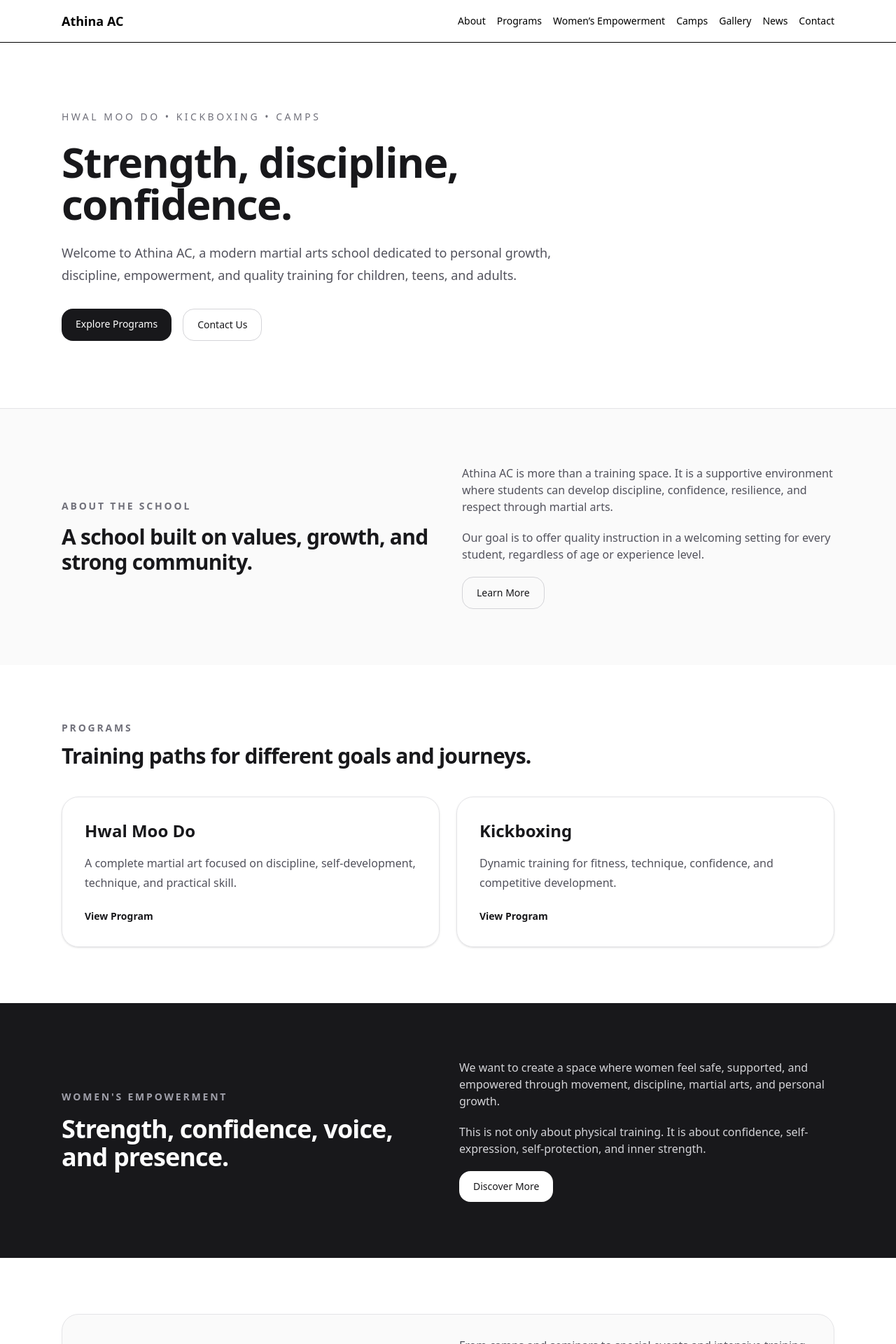
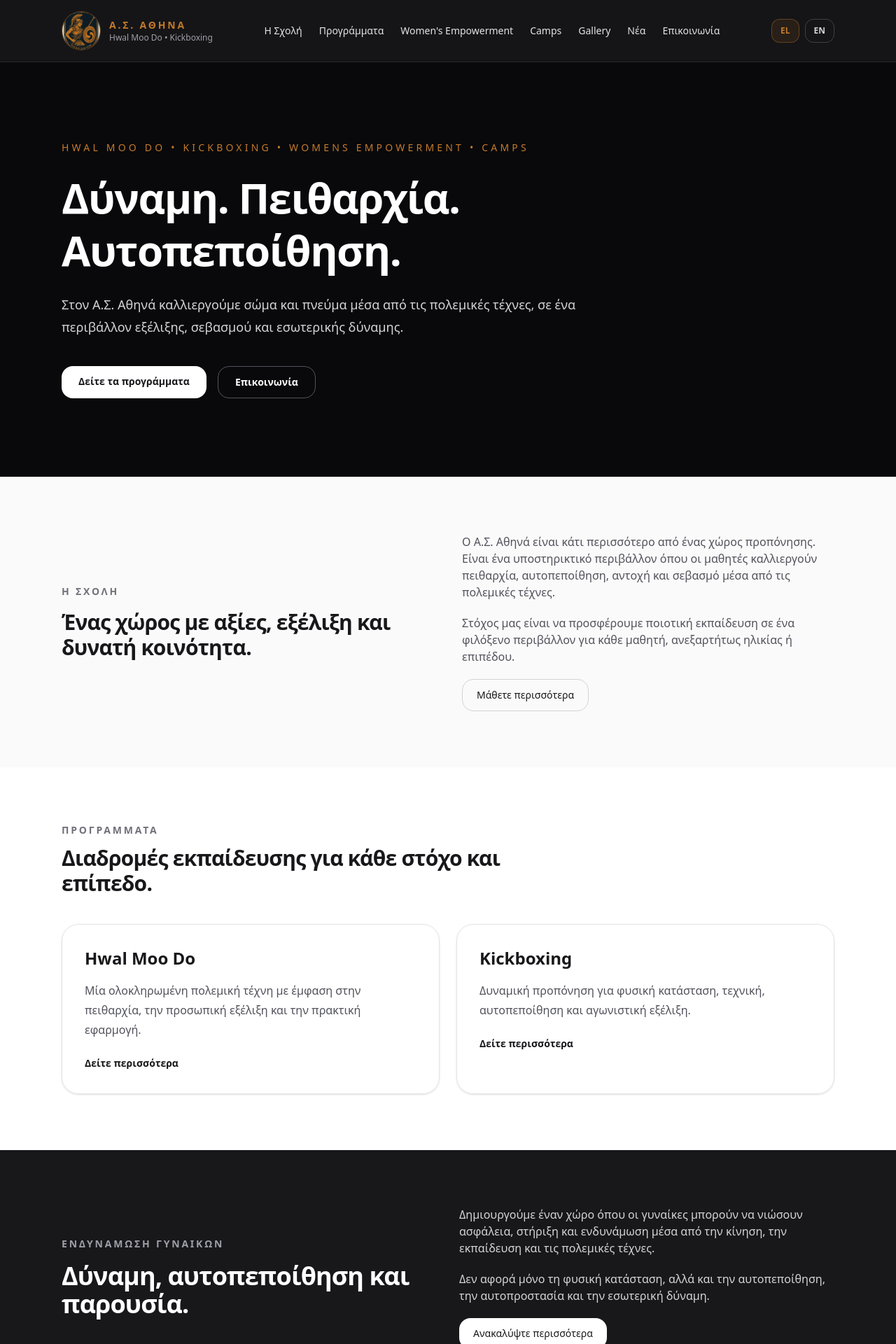
Before and after one commit to gantzoulis/athina-ac-site, a Next.js app: page / in a window 1280 px wide. Shown: the top 1920 px of the page at 70% size. Built offline with nearby package versions, Linux system fonts and the light colour scheme.

Commit message:
Structure

```diff
--- a/app/globals.css
+++ b/app/globals.css
@@ -1,4 +1,10 @@
 @import "tailwindcss";
+
+@theme {
+  --color-brand-primary: #c47a2c;
+  --color-brand-dark: #0f1720;
+  --color-brand-cream: #e8dcc4;
+}
 
 html {
   scroll-behavior: smooth;
--- a/app/layout.tsx
+++ b/app/layout.tsx
@@ -1,12 +1,14 @@
 import type { Metadata } from "next";
 import Link from "next/link";
 import "./globals.css";
+import { siteContent } from "@/content/site";
+import Image from "next/image";
 
 export const metadata: Metadata = {
   metadataBase: new URL("https://athina-ac.gr"),
   title: {
-    default: "Athina AC",
-    template: "%s | Athina AC",
+    default: siteContent.el.name,
+    template: `%s | ${siteContent.el.name}`,
   },
   description:
     "Athina AC offers Hwal Moo Do, Kickboxing, camps, and empowering martial arts training in Athens.",
@@ -43,24 +45,72 @@ export default function RootLayout({
   return (
     <html lang="el">
       <body>
-        <header className="border-b">
-          <nav className="mx-auto flex max-w-6xl items-center justify-between px-6 py-4">
-            <Link href="/" className="text-lg font-bold">
-              Athina AC
+        <header className="sticky top-0 z-50 border-b border-zinc-800 bg-zinc-950/95 backdrop-blur">
+            <nav className="mx-auto flex max-w-6xl items-center justify-between px-6 py-4">
+              <Link href="/" className="flex items-center gap-3">
+              <div className="relative h-14 w-14 overflow-hidden rounded-full border border-brand-primary/40 bg-zinc-900">
+                <Image
+                  src="/images/logo.png"
+                  alt="Λογότυπο Α.Σ. Αθηνά"
+                  fill
+                  className="object-cover"
+                  priority
+                />
+              </div>
+
+              <div className="flex flex-col">
+                <span className="text-sm font-semibold uppercase tracking-[0.2em] text-brand-primary">
+                  Α.Σ. Αθηνά
+                </span>
+                <span className="text-xs text-zinc-400">
+                  Hwal Moo Do • Kickboxing
+                </span>
+              </div>
             </Link>
 
-            <div className="flex gap-4 text-sm">
-              <Link href="/about">About</Link>
-              <Link href="/programs">Programs</Link>
-              <Link href="/womens-empowerment">Women’s Empowerment</Link>
-              <Link href="/camps">Camps</Link>
-              <Link href="/gallery">Gallery</Link>
-              <Link href="/news">News</Link>
-              <Link href="/contact">Contact</Link>
-            </div>
-          </nav>
-        </header>
+              <div className="hidden items-center gap-6 text-sm text-zinc-200 md:flex">
+                <Link href="/about" className="transition hover:text-brand-primary">
+                  Η Σχολή
+                </Link>
+                <Link href="/programs" className="transition hover:text-brand-primary">
+                  Προγράμματα
+                </Link>
+                <Link
+                  href="/womens-empowerment"
+                  className="transition hover:text-brand-primary"
+                >
+                  Women&apos;s Empowerment
+                </Link>
+                <Link href="/camps" className="transition hover:text-brand-primary">
+                  Camps
+                </Link>
+                <Link href="/gallery" className="transition hover:text-brand-primary">
+                  Gallery
+                </Link>
+                <Link href="/news" className="transition hover:text-brand-primary">
+                  Νέα
+                </Link>
+                <Link href="/contact" className="transition hover:text-brand-primary">
+                  Επικοινωνία
+                </Link>
+              </div>
 
+              <div className="hidden items-center gap-2 md:flex">
+                <button
+                  type="button"
+                  className="rounded-xl border border-brand-primary/40 bg-brand-primary/10 px-3 py-2 text-xs font-semibold text-brand-primary"
+                >
+                  EL
+                </button>
+                <button
+                  type="button"
+                  className="rounded-xl border border-zinc-700 px-3 py-2 text-xs font-semibold text-zinc-300"
+                >
+                  EN
+                </button>
+              </div>
+            </nav>
+          </header>
         {children}
 
         <footer className="border-t">
--- a/app/page.tsx
+++ b/app/page.tsx
@@ -5,6 +5,9 @@ import Hero from "@/components/sections/Hero";
 import NewsPreview from "@/components/sections/NewsPreview";
 import ProgramsPreview from "@/components/sections/ProgramsPreview";
 import WomensEmpowermentPreview from "@/components/sections/WomensEmpowermentPreview";
+import NetworkSchoolsPreview from "@/components/sections/NetworkSchoolsPreview";
+//import BrandStatement from "@/components/sections/BrandStatement";
+
 import { Metadata } from "next";
 
 export const metadata: Metadata = {
@@ -21,6 +24,7 @@ export default function HomePage() {
       <ProgramsPreview />
       <WomensEmpowermentPreview />
       <CampsPreview />
+      <NetworkSchoolsPreview />
       <NewsPreview />
       <ContactCTA />
     </main>
--- a/components/sections/AboutPreview.tsx
+++ b/components/sections/AboutPreview.tsx
@@ -6,31 +6,31 @@ export default function AboutPreview() {
       <div className="mx-auto grid max-w-6xl gap-10 px-6 py-20 md:grid-cols-2 md:items-center">
         <div className="space-y-4">
           <p className="text-sm font-semibold uppercase tracking-[0.2em] text-zinc-500">
-            About the School
+            Η Σχολή
           </p>
 
           <h2 className="text-3xl font-bold tracking-tight text-zinc-900">
-            A school built on values, growth, and strong community.
+            Ένας χώρος με αξίες, εξέλιξη και δυνατή κοινότητα.
           </h2>
         </div>
 
         <div className="space-y-5 text-zinc-600">
           <p>
-            Athina AC is more than a training space. It is a supportive
-            environment where students can develop discipline, confidence,
-            resilience, and respect through martial arts.
+           O Α.Σ. Αθηνά είναι κάτι περισσότερο από ένας χώρος προπόνησης. Είναι
+            ένα υποστηρικτικό περιβάλλον όπου οι μαθητές καλλιεργούν πειθαρχία,
+            αυτοπεποίθηση, αντοχή και σεβασμό μέσα από τις πολεμικές τέχνες.
           </p>
 
           <p>
-            Our goal is to offer quality instruction in a welcoming setting for
-            every student, regardless of age or experience level.
+            Στόχος μας είναι να προσφέρουμε ποιοτική εκπαίδευση σε ένα φιλόξενο
+            περιβάλλον για κάθε μαθητή, ανεξαρτήτως ηλικίας ή επιπέδου.
           </p>
 
           <Link
             href="/about"
             className="inline-block rounded-2xl border border-zinc-300 px-5 py-3 text-sm font-medium text-zinc-900 transition hover:bg-white"
           >
-            Learn More
+            Μάθετε περισσότερα
           </Link>
         </div>
       </div>
--- a/components/sections/Hero.tsx
+++ b/components/sections/Hero.tsx
@@ -2,36 +2,37 @@ import Link from "next/link";
 
 export default function Hero() {
   return (
-    <section className="mx-auto max-w-6xl px-6 py-24">
+    <section className="bg-zinc-950 text-white">
+      <div className="mx-auto max-w-6xl px-6 py-28">
         <div className="max-w-3xl space-y-6">
-        <p className="text-sm font-medium uppercase tracking-[0.25em] text-zinc-500">
-          Hwal Moo Do • Kickboxing • Camps
+          <p className="text-sm uppercase tracking-[0.3em] text-brand-primary">
+            Hwal Moo Do • Kickboxing • Womens Empowerment • Camps
           </p>
 
-        <h1 className="text-4xl font-bold tracking-tight text-zinc-900 sm:text-5xl md:text-6xl">
-          Strength, discipline, confidence.
+          <h1 className="text-4xl font-bold tracking-tight sm:text-5xl md:text-6xl leading-tight">
+            Δύναμη. Πειθαρχία. Αυτοπεποίθηση.
           </h1>
 
-        <p className="text-lg leading-8 text-zinc-600">
-          Welcome to Athina AC, a modern martial arts school dedicated to
-          personal growth, discipline, empowerment, and quality training for
-          children, teens, and adults.
+          <p className="text-lg leading-8 text-zinc-300">
+            Στον Α.Σ. Αθηνά καλλιεργούμε σώμα και πνεύμα μέσα από τις πολεμικές
+            τέχνες, σε ένα περιβάλλον εξέλιξης, σεβασμού και εσωτερικής δύναμης.
           </p>
 
-        <div className="flex flex-wrap gap-4 pt-2">
+          <div className="flex flex-wrap gap-4 pt-4">
             <Link
               href="/programs"
-            className="rounded-2xl bg-zinc-900 px-5 py-3 text-sm font-medium text-white transition hover:opacity-90"
+              className="rounded-2xl bg-white px-6 py-3 text-sm font-semibold text-zinc-900 transition hover:bg-zinc-200"
             >
-            Explore Programs
+              Δείτε τα προγράμματα
             </Link>
 
             <Link
               href="/contact"
-            className="rounded-2xl border border-zinc-300 px-5 py-3 text-sm font-medium text-zinc-900 transition hover:bg-zinc-50"
+              className="rounded-2xl border border-zinc-600 px-6 py-3 text-sm font-semibold text-white transition hover:bg-zinc-800"
             >
-            Contact Us
+              Επικοινωνία
             </Link>
+          </div>
         </div>
       </div>
     </section>
--- a/components/sections/ProgramsPreview.tsx
+++ b/components/sections/ProgramsPreview.tsx
@@ -1,30 +1,33 @@
 import Link from "next/link";
+import { programsContent } from "@/content/programs";
 
 const programs = [
   {
     title: "Hwal Moo Do",
     description:
-      "A complete martial art focused on discipline, self-development, technique, and practical skill.",
+      "Μία ολοκληρωμένη πολεμική τέχνη με έμφαση στην πειθαρχία, την προσωπική εξέλιξη και την πρακτική εφαρμογή.",
     href: "/programs/hwal-moo-do",
   },
   {
     title: "Kickboxing",
     description:
-      "Dynamic training for fitness, technique, confidence, and competitive development.",
+      "Δυναμική προπόνηση για φυσική κατάσταση, τεχνική, αυτοπεποίθηση και αγωνιστική εξέλιξη.",
     href: "/programs/kickboxing",
   },
 ];
 
 export default function ProgramsPreview() {
-  return (
+  const programs = programsContent.el;
+ return (
     <section>
       <div className="mx-auto max-w-6xl px-6 py-20">
         <div className="mb-10 max-w-2xl space-y-3">
           <p className="text-sm font-semibold uppercase tracking-[0.2em] text-zinc-500">
-            Programs
+            Προγράμματα
           </p>
+
           <h2 className="text-3xl font-bold tracking-tight text-zinc-900">
-            Training paths for different goals and journeys.
+            Διαδρομές εκπαίδευσης για κάθε στόχο και επίπεδο.
           </h2>
         </div>
 
@@ -37,14 +40,16 @@ export default function ProgramsPreview() {
               <h3 className="text-2xl font-semibold text-zinc-900">
                 {program.title}
               </h3>
+
               <p className="mt-4 leading-7 text-zinc-600">
                 {program.description}
               </p>
+
               <Link
                 href={program.href}
                 className="mt-6 inline-block text-sm font-semibold text-zinc-900 underline-offset-4 hover:underline"
               >
-                View Program
+                Δείτε περισσότερα
               </Link>
             </div>
           ))}
--- a/components/sections/WomensEmpowermentPreview.tsx
+++ b/components/sections/WomensEmpowermentPreview.tsx
@@ -6,31 +6,31 @@ export default function WomensEmpowermentPreview() {
       <div className="mx-auto grid max-w-6xl gap-8 px-6 py-20 md:grid-cols-2 md:items-center">
         <div className="space-y-4">
           <p className="text-sm font-semibold uppercase tracking-[0.2em] text-zinc-400">
-            Women&apos;s Empowerment
+            Ενδυνάμωση Γυναικών
           </p>
 
           <h2 className="text-3xl font-bold tracking-tight sm:text-4xl">
-            Strength, confidence, voice, and presence.
+            Δύναμη, αυτοπεποίθηση και παρουσία.
           </h2>
         </div>
 
         <div className="space-y-5 text-zinc-300">
           <p>
-            We want to create a space where women feel safe, supported, and
-            empowered through movement, discipline, martial arts, and personal
-            growth.
+            Δημιουργούμε έναν χώρο όπου οι γυναίκες μπορούν να νιώσουν ασφάλεια,
+            στήριξη και ενδυνάμωση μέσα από την κίνηση, την εκπαίδευση και τις
+            πολεμικές τέχνες.
           </p>
 
           <p>
-            This is not only about physical training. It is about confidence,
-            self-expression, self-protection, and inner strength.
+            Δεν αφορά μόνο τη φυσική κατάσταση, αλλά και την αυτοπεποίθηση, την
+            αυτοπροστασία και την εσωτερική δύναμη.
           </p>
 
           <Link
             href="/womens-empowerment"
             className="inline-block rounded-2xl bg-white px-5 py-3 text-sm font-medium text-zinc-900 transition hover:bg-zinc-200"
           >
-            Discover More
+            Ανακαλύψτε περισσότερα
           </Link>
         </div>
       </div>
--- /dev/null
+++ b/content/programs.ts
@@ -0,0 +1,30 @@
+export const programsContent = {
+  el: [
+    {
+      title: "Hwal Moo Do",
+      description:
+        "Μία ολοκληρωμένη πολεμική τέχνη με έμφαση στην πειθαρχία, την προσωπική εξέλιξη και την πρακτική εφαρμογή.",
+      href: "/programs/hwal-moo-do",
+    },
+    {
+      title: "Kickboxing",
+      description:
+        "Δυναμική προπόνηση για φυσική κατάσταση, τεχνική, αυτοπεποίθηση και αγωνιστική εξέλιξη.",
+      href: "/programs/kickboxing",
+    },
+  ],
+  en: [
+    {
+      title: "Hwal Moo Do",
+      description:
+        "A complete martial art focused on discipline, self-development, and practical application.",
+      href: "/programs/hwal-moo-do",
+    },
+    {
+      title: "Kickboxing",
+      description:
+        "Dynamic training for fitness, technique, confidence, and competitive growth.",
+      href: "/programs/kickboxing",
+    },
+  ],
+};
--- /dev/null
+++ b/content/site.ts
@@ -0,0 +1,14 @@
+export const siteContent = {
+  el: {
+    name: "Α.Σ. Αθηνά",
+    fullName: "Αθλητικός Σύλλογος Αθηνά",
+    description:
+      "Σύγχρονη σχολή πολεμικών τεχνών στην Αθήνα με Hwal Moo Do, Kickboxing, camps και προγράμματα ενδυνάμωσης.",
+  },
+  en: {
+    name: "A.C. Athina",
+    fullName: "Athina Athletic Club",
+    description:
+      "Modern martial arts school in Athens offering Hwal Moo Do, Kickboxing, camps and empowerment training.",
+  },
+};
```
Also changed, not shown: components/sections/BrandStatement.tsx (added, +52 -0 lines), components/sections/NetworkSchoolsPreview.tsx (added, +62 -0 lines), public/images/logo.png (added). Lines whose indentation alone changed are shown as unchanged.
